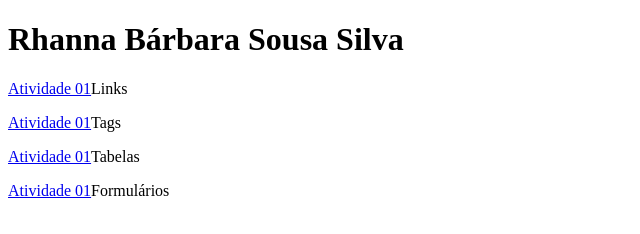
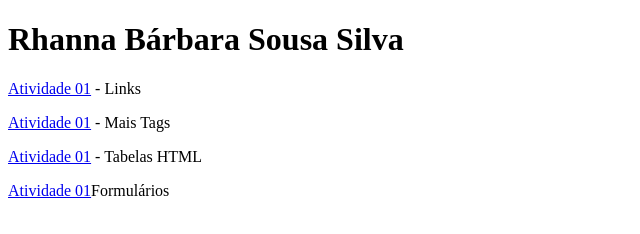
Before and after one commit to rhannabs/pweb, a plain HTML site: page index.html in a window 1280 px wide. Shown: the whole page, without its empty margins (0-640 px from the left). Drawn offline with Linux system fonts and the light colour scheme.

Commit message:
atualizando

```diff
--- a/index.html
+++ b/index.html
@@ -7,9 +7,9 @@
 </head>
 <body>
     <h1>Rhanna Bárbara Sousa Silva</h1>
-    <p><a href="./01/">Atividade 01</a>Links</p>
-    <p><a href="./02/">Atividade 01</a>Tags</p>
-    <p><a href="./03/">Atividade 01</a>Tabelas</p>
+    <p><a href="./01/">Atividade 01</a> - Links</p>
+    <p><a href="./02/">Atividade 01</a> - Mais Tags</p>
+    <p><a href="./03/">Atividade 01</a> - Tabelas HTML</p>
     <p><a href="./04/">Atividade 01</a>Formulários</p>
 </body>
 </html>
```
